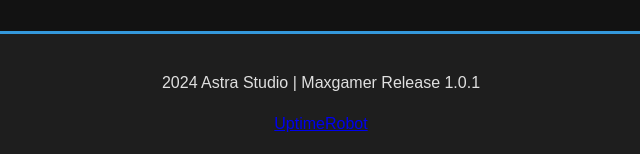
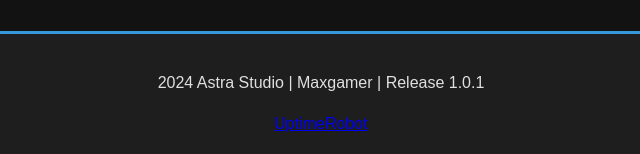
Before and after one commit to maxgamergg/homepage, a plain HTML site: page index.html in a window 1280 px wide. Shown: the part 643-797 px from the top of the page, 319-959 px from the left. Drawn offline with nearby package versions, Linux system fonts and the light colour scheme.

Commit message:
Update index.html

```diff
--- a/index.html
+++ b/index.html
@@ -305,7 +305,7 @@ function setupCollapsibles() {
     <script src="https://cdn.jsdelivr.net/npm/marked/marked.min.js"></script>
 
     <footer>
-        <p>2024 Astra Studio | Maxgamer             Release 1.0.1</p><a href="https://stats.uptimerobot.com/1bM6OM4pTN" target="_blank">UptimeRobot</a>
+        <p>2024 Astra Studio | Maxgamer | Release 1.0.1</p><a href="https://stats.uptimerobot.com/1bM6OM4pTN" target="_blank">UptimeRobot</a>
     </footer>
 
 </body>
```
